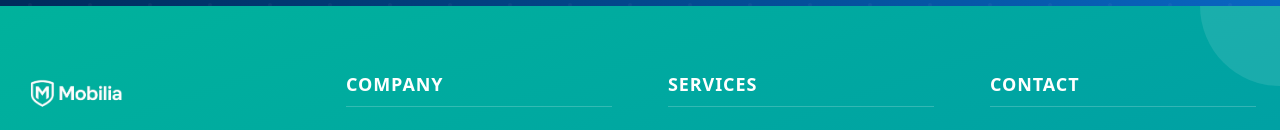
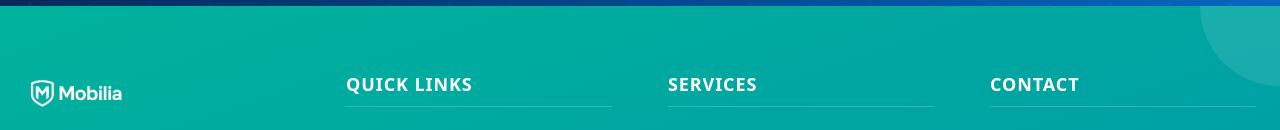
Before and after one commit to fakharabbasbhatti/Mobilia-Consulting-, a React (Vite) app: page / in a window 1280 px wide. Shown: the part 5801-5931 px from the top of the page. Built offline with nearby package versions, Linux system fonts and the light colour scheme.

Commit message:
footer  update

```diff
--- a/src/component/comman/Footer.jsx
+++ b/src/component/comman/Footer.jsx
@@ -67,7 +67,7 @@ const Footer = () => {
         {/* Company Links */}
         <div data-aos="fade-up" data-aos-delay="150">
           <h2 className="text-lg font-semibold mb-6 uppercase tracking-wider text-white border-b border-white/20 pb-2">
-            Company
+            quick links
           </h2>
           <ul className="space-y-3">
             {companyLinks.map((link, index) => (
```
